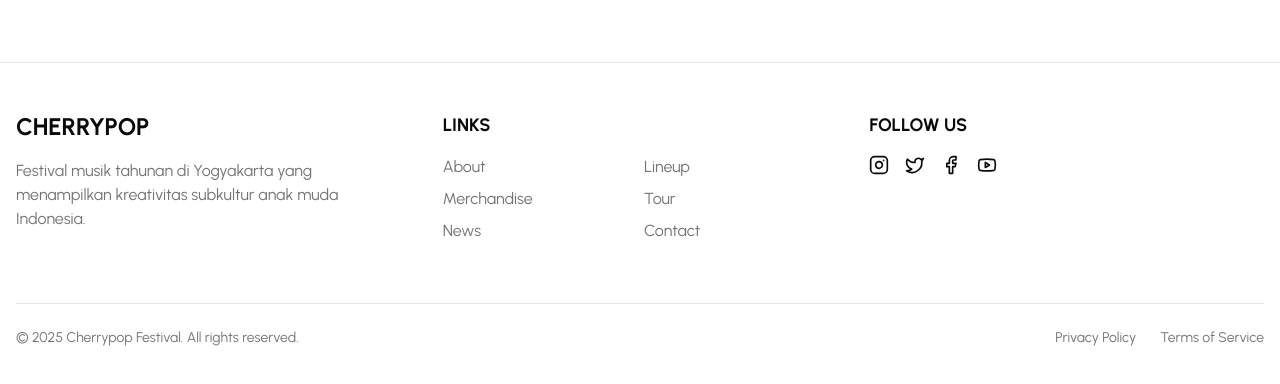
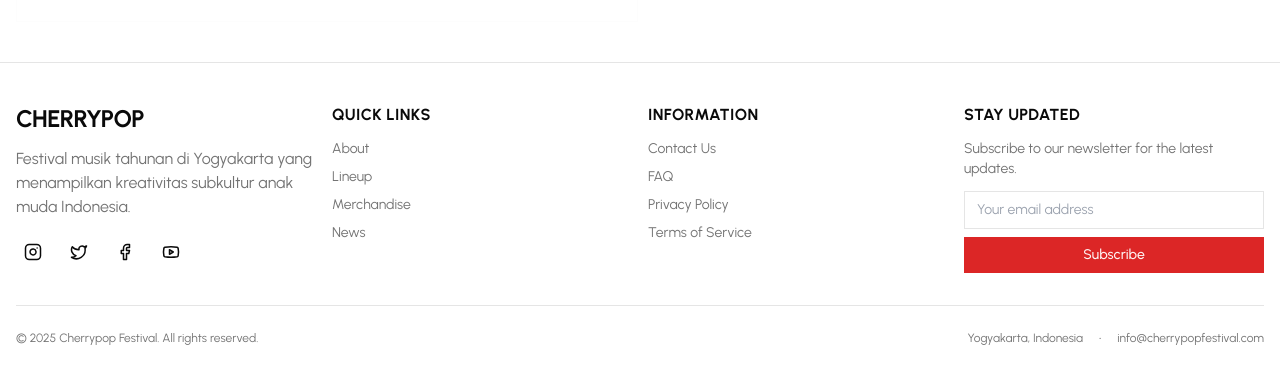
Before and after one commit to giankbr/cherryp0p-redesign, a Next.js app: page / in a window 1280 px wide. Shown: the part 2464-2848 px from the top of the page. Built offline with nearby package versions, Linux system fonts and the light colour scheme.

Commit message:
Update footer to match compact linear design with consistent styling

```diff
--- a/components/footer.tsx
+++ b/components/footer.tsx
@@ -1,75 +1,163 @@
-import Link from "next/link"
-import { Instagram, Twitter, Facebook, Youtube } from "lucide-react"
+import Link from "next/link";
+import { Instagram, Twitter, Facebook, Youtube } from "lucide-react";
 
 export function Footer() {
       return (
-    <footer className="border-t border-border">
-      <div className="container mx-auto px-4 py-12">
-        <div className="grid grid-cols-1 md:grid-cols-3 gap-8 mb-12">
-          <div>
-            <h3 className="text-2xl font-bold mb-4">CHERRYPOP</h3>
-            <p className="text-muted-foreground mb-6">
-              Festival musik tahunan di Yogyakarta yang menampilkan kreativitas subkultur anak muda Indonesia.
+            <footer className="border-t border-border bg-background/80 backdrop-blur-sm">
+                  <div className="container mx-auto px-4 py-10 max-w-7xl">
+                        {/* Main Footer Content */}
+                        <div className="grid grid-cols-1 md:grid-cols-2 lg:grid-cols-4 gap-y-8 gap-x-4 mb-8">
+                              {/* Brand Column */}
+                              <div className="col-span-1 md:col-span-2 lg:col-span-1">
+                                    <h3 className="text-2xl font-bold mb-3 tracking-tight">
+                                          CHERRYPOP
+                                    </h3>
+                                    <p className="text-muted-foreground mb-4 max-w-xs">
+                                          Festival musik tahunan di Yogyakarta
+                                          yang menampilkan kreativitas subkultur
+                                          anak muda Indonesia.
                                     </p>
-          </div>
-
-          <div>
-            <h4 className="text-lg font-bold mb-4">LINKS</h4>
-            <div className="grid grid-cols-2 gap-2">
-              <Link href="#about" className="text-muted-foreground hover:text-foreground transition-colors">
-                About
+                                    <div className="flex space-x-3 mt-2">
+                                          <Link
+                                                href="#"
+                                                className="p-2 hover:text-primary transition-colors hover:bg-accent rounded-md"
+                                          >
+                                                <Instagram size={18} />
                                           </Link>
-              <Link href="#lineup" className="text-muted-foreground hover:text-foreground transition-colors">
-                Lineup
+                                          <Link
+                                                href="#"
+                                                className="p-2 hover:text-primary transition-colors hover:bg-accent rounded-md"
+                                          >
+                                                <Twitter size={18} />
                                           </Link>
-              <Link href="#merch" className="text-muted-foreground hover:text-foreground transition-colors">
-                Merchandise
+                                          <Link
+                                                href="#"
+                                                className="p-2 hover:text-primary transition-colors hover:bg-accent rounded-md"
+                                          >
+                                                <Facebook size={18} />
                                           </Link>
-              <Link href="#tour" className="text-muted-foreground hover:text-foreground transition-colors">
-                Tour
-              </Link>
-              <Link href="#news" className="text-muted-foreground hover:text-foreground transition-colors">
-                News
-              </Link>
-              <Link href="#contact" className="text-muted-foreground hover:text-foreground transition-colors">
-                Contact
+                                          <Link
+                                                href="#"
+                                                className="p-2 hover:text-primary transition-colors hover:bg-accent rounded-md"
+                                          >
+                                                <Youtube size={18} />
                                           </Link>
                                     </div>
                               </div>
 
+                              {/* Quick Links */}
                               <div>
-            <h4 className="text-lg font-bold mb-4">FOLLOW US</h4>
-            <div className="flex space-x-4">
-              <Link href="#" className="hover:text-primary transition-colors">
-                <Instagram size={20} />
+                                    <h4 className="text-base font-bold mb-3 uppercase tracking-wide">
+                                          Quick Links
+                                    </h4>
+                                    <div className="flex flex-col space-y-2">
+                                          <Link
+                                                href="/about"
+                                                className="text-sm text-muted-foreground hover:text-foreground transition-colors"
+                                          >
+                                                About
                                           </Link>
-              <Link href="#" className="hover:text-primary transition-colors">
-                <Twitter size={20} />
+                                          <Link
+                                                href="/lineup"
+                                                className="text-sm text-muted-foreground hover:text-foreground transition-colors"
+                                          >
+                                                Lineup
                                           </Link>
-              <Link href="#" className="hover:text-primary transition-colors">
-                <Facebook size={20} />
+                                          <Link
+                                                href="/merchandise"
+                                                className="text-sm text-muted-foreground hover:text-foreground transition-colors"
+                                          >
+                                                Merchandise
                                           </Link>
-              <Link href="#" className="hover:text-primary transition-colors">
-                <Youtube size={20} />
+                                          <Link
+                                                href="/#news"
+                                                className="text-sm text-muted-foreground hover:text-foreground transition-colors"
+                                          >
+                                                News
+                                          </Link>
+                                    </div>
+                              </div>
+
+                              {/* Information */}
+                              <div>
+                                    <h4 className="text-base font-bold mb-3 uppercase tracking-wide">
+                                          Information
+                                    </h4>
+                                    <div className="flex flex-col space-y-2">
+                                          <Link
+                                                href="/contact"
+                                                className="text-sm text-muted-foreground hover:text-foreground transition-colors"
+                                          >
+                                                Contact Us
+                                          </Link>
+                                          <Link
+                                                href="#"
+                                                className="text-sm text-muted-foreground hover:text-foreground transition-colors"
+                                          >
+                                                FAQ
+                                          </Link>
+                                          <Link
+                                                href="#"
+                                                className="text-sm text-muted-foreground hover:text-foreground transition-colors"
+                                          >
+                                                Privacy Policy
+                                          </Link>
+                                          <Link
+                                                href="#"
+                                                className="text-sm text-muted-foreground hover:text-foreground transition-colors"
+                                          >
+                                                Terms of Service
+                                          </Link>
+                                    </div>
+                              </div>
+
+                              {/* Newsletter Signup */}
+                              <div>
+                                    <h4 className="text-base font-bold mb-3 uppercase tracking-wide">
+                                          Stay Updated
+                                    </h4>
+                                    <p className="text-sm text-muted-foreground mb-3">
+                                          Subscribe to our newsletter for the
+                                          latest updates.
+                                    </p>
+                                    <form className="flex flex-col space-y-2">
+                                          <input
+                                                type="email"
+                                                placeholder="Your email address"
+                                                className="px-3 py-2 rounded-md bg-background border border-border focus:outline-none focus:ring-1 focus:ring-primary text-sm"
+                                                required
+                                          />
+                                          <button
+                                                type="submit"
+                                                className="px-3 py-2 bg-primary hover:bg-primary/90 text-primary-foreground rounded-md text-sm font-medium transition-colors"
+                                          >
+                                                Subscribe
+                                          </button>
+                                    </form>
+                              </div>
+                        </div>
+
+                        {/* Divider */}
+                        <div className="border-t border-border pt-6">
+                              <div className="flex flex-col sm:flex-row justify-between items-center gap-4">
+                                    <p className="text-xs text-muted-foreground">
+                                          © {new Date().getFullYear()}{" "}
+                                          Cherrypop Festival. All rights
+                                          reserved.
+                                    </p>
+                                    <div className="flex flex-wrap gap-4 text-xs text-muted-foreground">
+                                          <span>Yogyakarta, Indonesia</span>
+                                          <span>•</span>
+                                          <Link
+                                                href="mailto:info@cherrypopfestival.com"
+                                                className="hover:text-foreground transition-colors"
+                                          >
+                                                info@cherrypopfestival.com
                                           </Link>
                                     </div>
                               </div>
                         </div>
-
-        <div className="border-t border-border pt-6 flex flex-col md:flex-row justify-between items-center">
-          <p className="text-sm text-muted-foreground mb-4 md:mb-0">
-            © {new Date().getFullYear()} Cherrypop Festival. All rights reserved.
-          </p>
-          <div className="flex gap-6">
-            <Link href="#" className="text-sm text-muted-foreground hover:text-foreground transition-colors">
-              Privacy Policy
-            </Link>
-            <Link href="#" className="text-sm text-muted-foreground hover:text-foreground transition-colors">
-              Terms of Service
-            </Link>
-          </div>
-        </div>
                   </div>
             </footer>
-  )
+      );
 }
```
Lines whose indentation alone changed are shown as unchanged.
